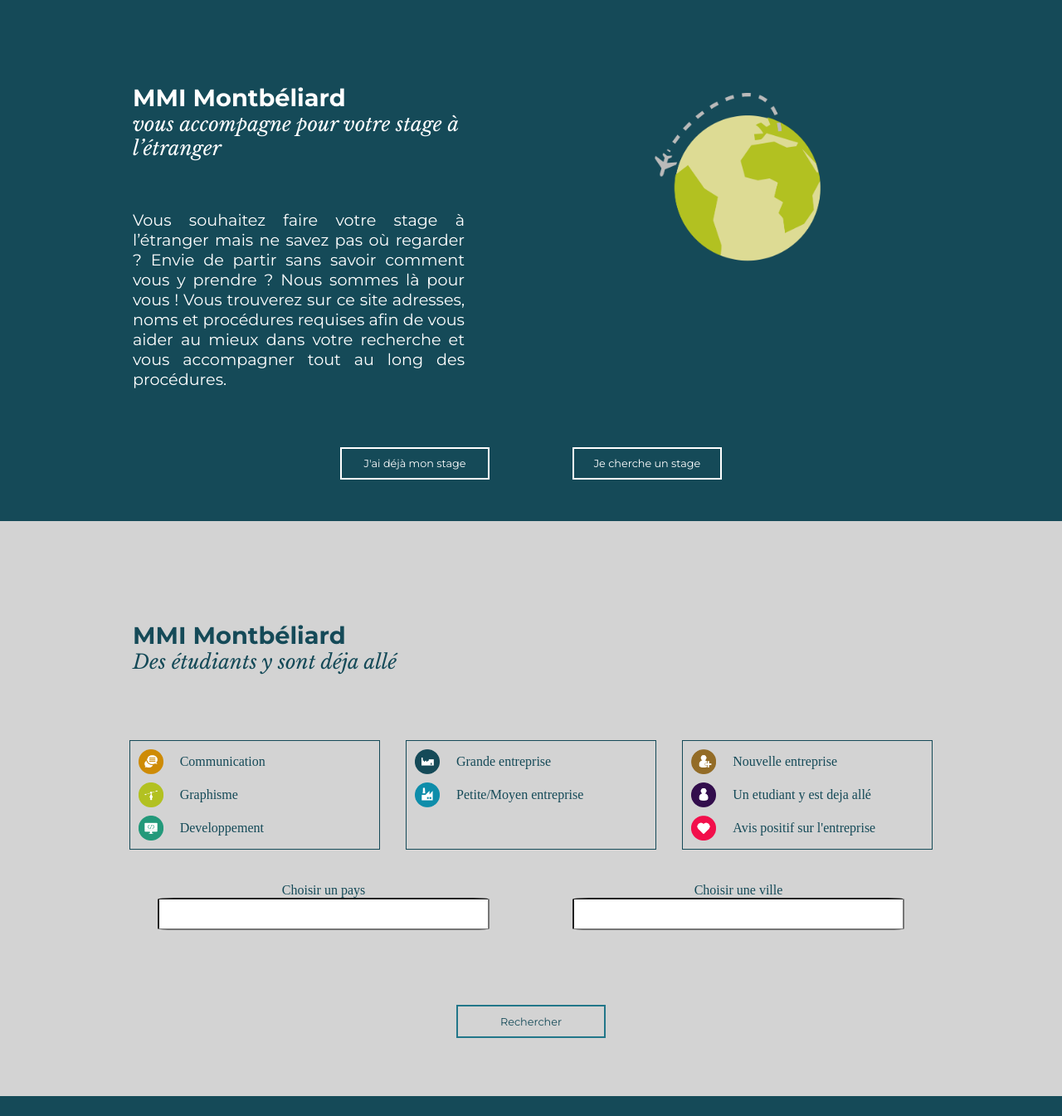
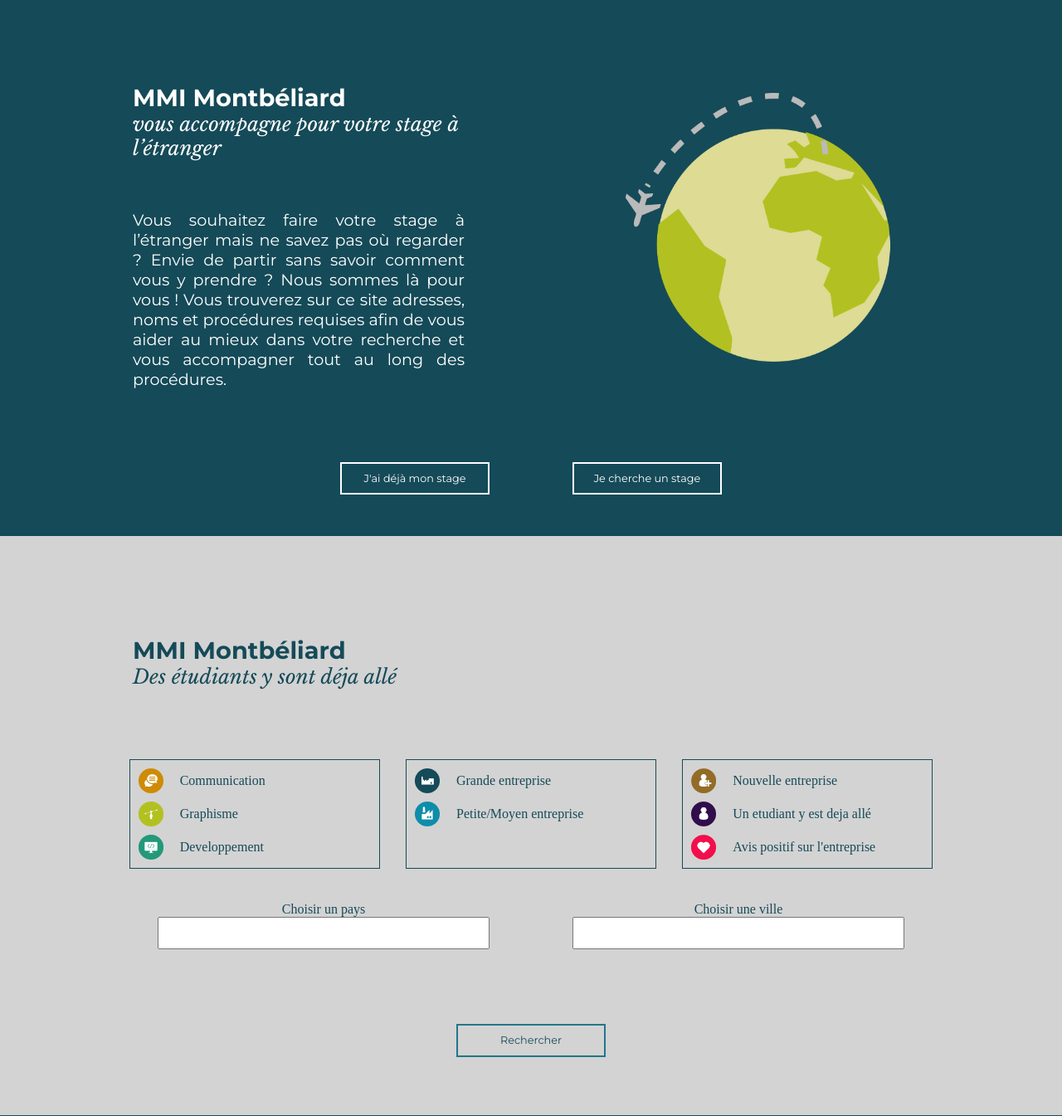
Before and after one commit to Stagealetranger/Stage_a_l_etranger, a PHP site: template templates/Etudiant/pageEtudiante.html.twig in a window 1280 px wide. Shown: the part 38-1383 px from the top of the page at 83% size. Run offline with PHP 8.4, Linux system fonts and the light colour scheme; the template is opened without the code that fills it, so the values that code supplies are empty; some libraries are stand-ins or nearby versions; some web fonts are replaced.

Commit message:
étudiant

```diff
--- a/CSS/styles.css
+++ b/CSS/styles.css
@@ -125,6 +125,10 @@ article {
 article > div > img {
     width: 50%;
     margin: 2em 15%;
+}
+
+#terre{
+    width: 80%;
 }
 
 #myForm {
@@ -371,15 +375,15 @@ input[type="checkbox"]:not(:checked) + label {
 }
 
 .listePictorecherche {
-    padding: 0 10%;
+    padding: 0 5%;
     border: solid 1px #154A58;
     width: 80%;
+    margin-top: 5px;
 }
 
 .selectRecherche input {
     width: 80%;
     padding: 2% 5%;
-    border-radius: 5%;
 }
 
 .selectRecherche {
--- a/templates/Etudiant/pageEtudiante.html.twig
+++ b/templates/Etudiant/pageEtudiante.html.twig
@@ -18,7 +18,7 @@
                 procédures.</p>
         </div>
         <div class="col1 colonneaImage">
-            <img src="CSS/images/planet.png" alt="planetMMI">
+            <img id="terre" src="CSS/images/planet.png" alt="planetteMMI">
         </div>
         <div class="col5">
             <a class="bouton2" href="index.php?page=Suivi#monSuivi">J'ai déjà mon stage</a>
```
